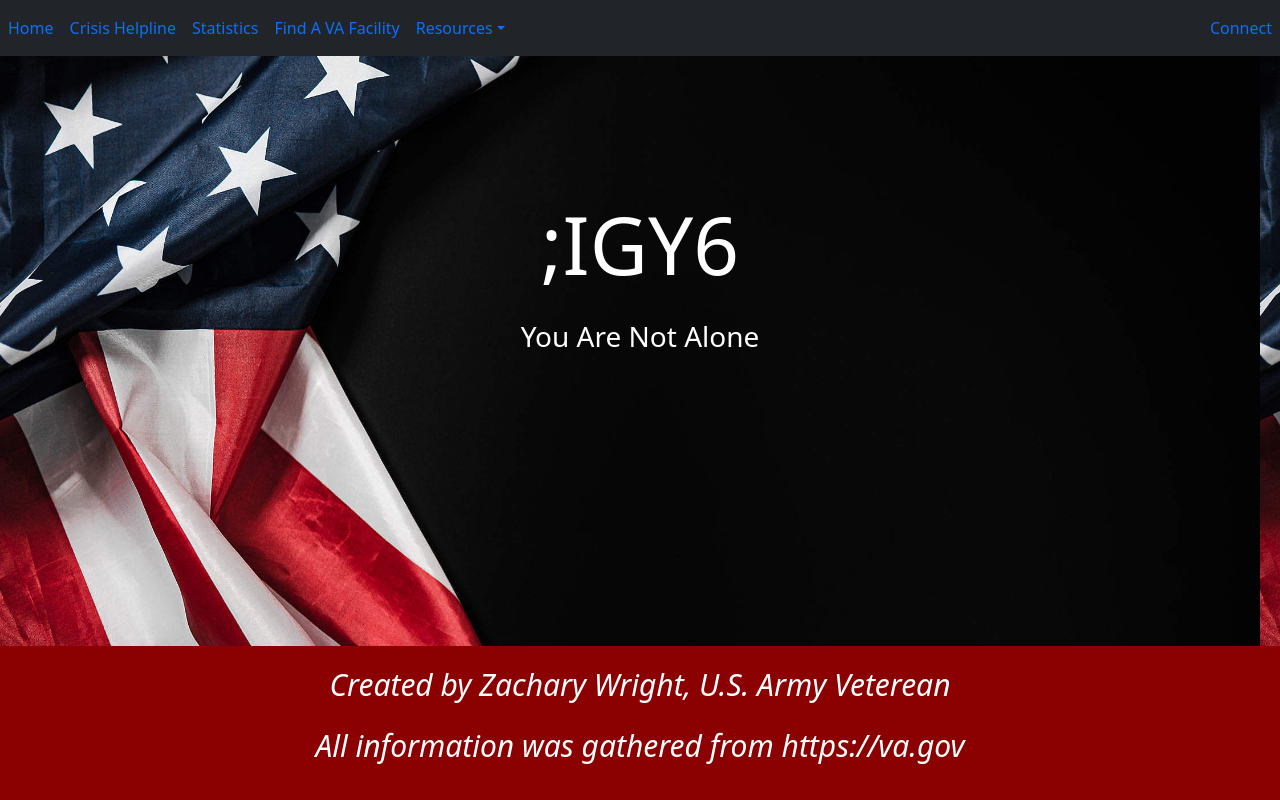
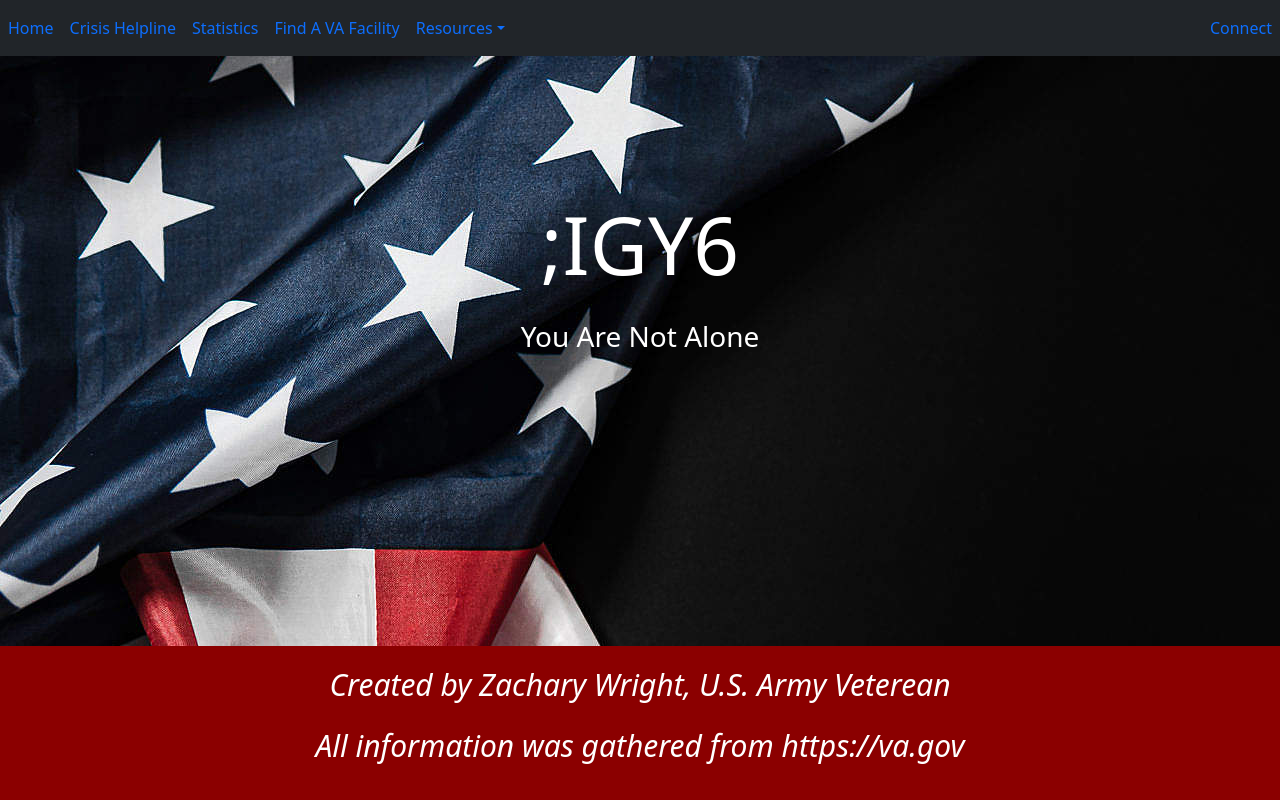
Before and after one commit to wrightzachary/Capstone-Frontend, a React (Create React App) app in the folder Capstone-frontend/: page / in a window 1280 px wide. Built offline with nearby package versions, Linux system fonts and the light colour scheme; no server answers; what google-maps-react would draw is missing.

Commit message:
Fixed Background and redirect after Comment post

```diff
--- a/Capstone-frontend/src/Components/App.css
+++ b/Capstone-frontend/src/Components/App.css
@@ -1,5 +1,5 @@
 body {
     background-image: url(./images/homeBackground.jpg);
-    background-size: 1260px 800px;
+    /* background-size: 1260px 800px; */
     margin-top: 15%;
 }
--- a/Capstone-frontend/src/Components/Comment/comment.jsx
+++ b/Capstone-frontend/src/Components/Comment/comment.jsx
@@ -25,6 +25,7 @@ const CommentForm = (props) => {
         event.preventDefault();
         submitComment();
         console.log(comments)
+        window.location.href="/feed"
     }
     const submitComment = async () => {
         let postData = eachEntry
```
